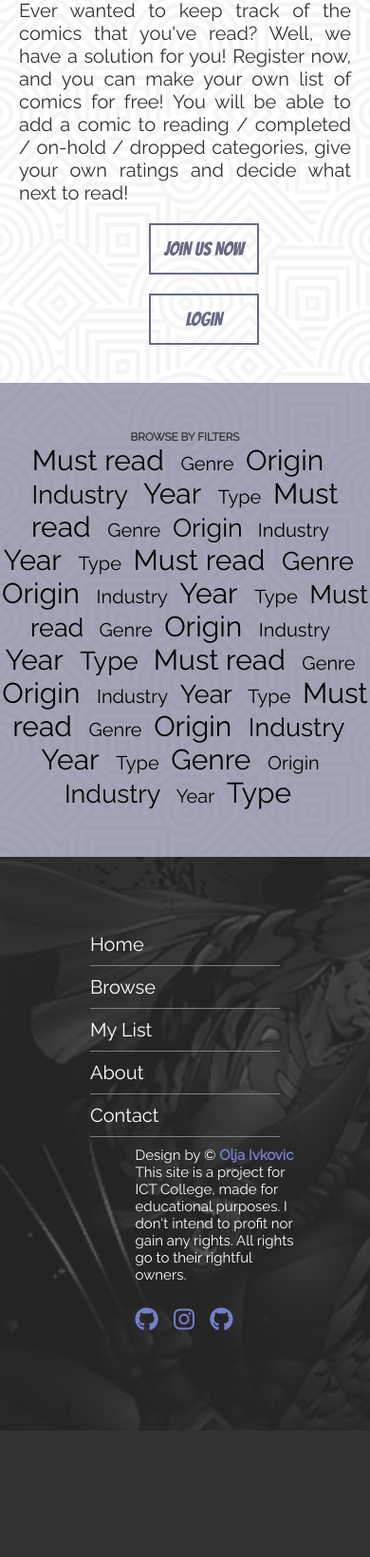
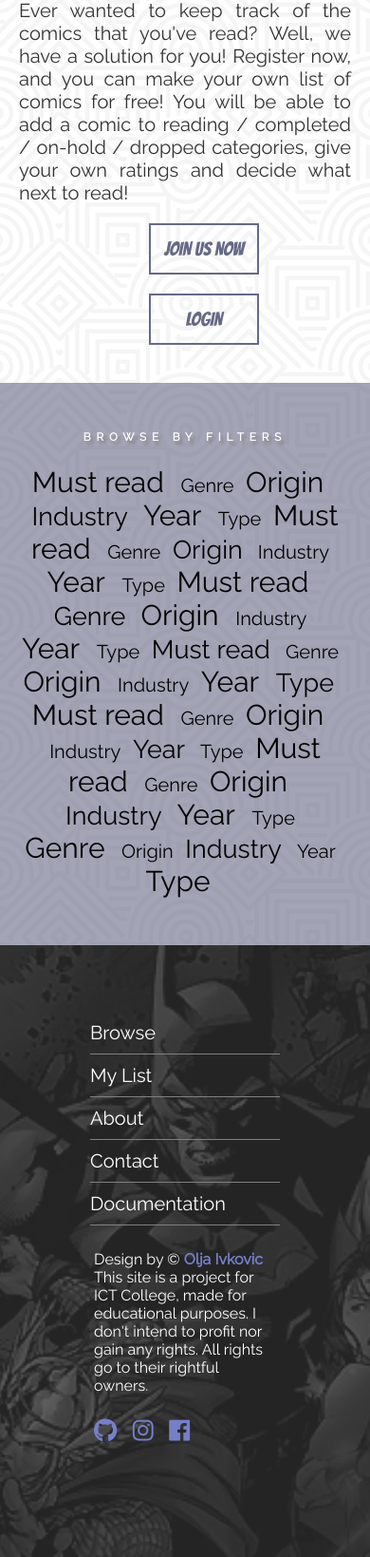
Before and after one commit to Chibi97/Striparnica, a PHP site: page / in a window 390 px wide. Shown: the part 1790-3429 px from the top of the page at 95% size. Before the commit the page ends 3296 px from the top, so only its background shows below. Run offline with PHP 8.4, Linux system fonts and the light colour scheme; some libraries are stand-ins or nearby versions.

Commit message:
make home page responsive

```diff
--- a/public/css/home.css
+++ b/public/css/home.css
@@ -87,6 +87,13 @@
   text-align:center;
 }
 
+.sf-article h3 {
+  padding-bottom: 2em;
+  letter-spacing: .5em;
+  color: white;
+  text-shadow: 3px 4px 3px grey;
+}
+
 .section-filter a {
   color:black;
   font-size:2rem;
--- a/public/css/utils.css
+++ b/public/css/utils.css
@@ -78,7 +78,7 @@ h1, h2 {
 }
 
 .navigation a {
-  color:#333;
+  color:white;
   display:block;
   text-align:center;
   font-size: 2rem;
@@ -101,7 +101,7 @@ h1, h2 {
   left: 1em;
   width: 70%;
   height: 5px;
-  background: #333;
+  background: white;
   content: "";
   transform: translateY(11px);
   transition: transform ease .3s;
@@ -146,7 +146,11 @@ h1, h2 {
   color:#333;
 }
 
+.bs-white:hover, .bs-white:focus {
+  color:white;
+}
 
+/* ----- FOOTER ----- */
 
 footer {
   background:#333;
@@ -158,7 +162,9 @@ footer {
   padding: 8em 0;
   background-repeat: no-repeat;
   background-size: cover;
+  background-position: center;
   background-position-y: 15%;
+  flex-wrap:wrap;
 }
 
 .footer-picture strong {
@@ -167,7 +173,7 @@ footer {
 
 .disclaimer {
   color:white;
-  font-size:1.5rem;
+  font-size:1.6rem;
   width:12em;
   margin-left: 5em;
   align-self: flex-start;
@@ -176,6 +182,10 @@ footer {
 .links a {
   color:white;
   font-size:2rem;
+}
+
+.links a:hover, .links a:focus {
+  color:#7680c9;
 }
 
 .links li {
@@ -191,3 +201,15 @@ footer {
   margin: 1em 0;
   padding-right: .5em;
 }
+
+@media only screen and (max-width: 475px) {
+  .disclaimer {
+    margin: 1em 2.5em;
+  }
+}
+
+@media only screen and (max-width:700px) {
+  .sf-article {
+    margin: 0 2em;
+  }
+}
--- a/public/index.html
+++ b/public/index.html
@@ -75,8 +75,8 @@
         categories, give your own ratings and decide what next to read!</p>
     </article>
     <article>
-      <a href='#' class='btn-style'>JOIN US NOW</a>
-      <a href='#' class='btn-style'>LOGIN</a>
+      <a href='#' class='btn-style bs-white'>JOIN US NOW</a>
+      <a href='#' class='btn-style bs-white'>LOGIN</a>
     </article>
   </section>
 
@@ -130,11 +130,11 @@
   <footer>
     <div class="footer-picture flex-row center">
       <ul class="links">
-        <li><a href="#">Home</a></li>
         <li><a href="#">Browse</a></li>
         <li><a href="#">My List</a></li>
         <li><a href="#">About</a></li>
         <li><a href="#">Contact</a></li>
+        <li><a href="#">Documentation</a></li>
       </ul>
 
       <div class="disclaimer">
@@ -145,7 +145,7 @@
 
         <a href="#" class="fab fa-github"></a>
         <a href="#" class="fab fa-instagram"></a>
-        <a href="#" class="fab fa-github"></a>
+        <a href="#" class="fab fa-facebook"></a>
       </div>
     </div>
   </footer>
```
